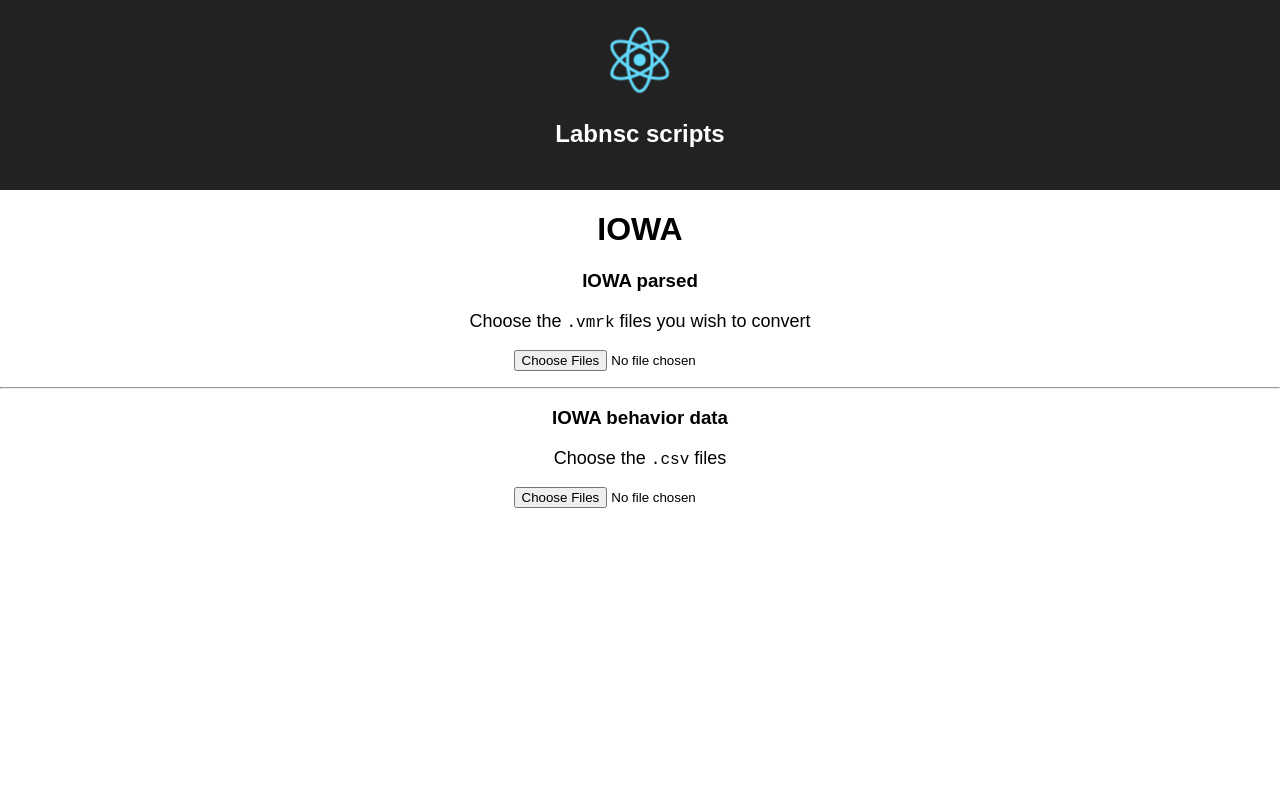
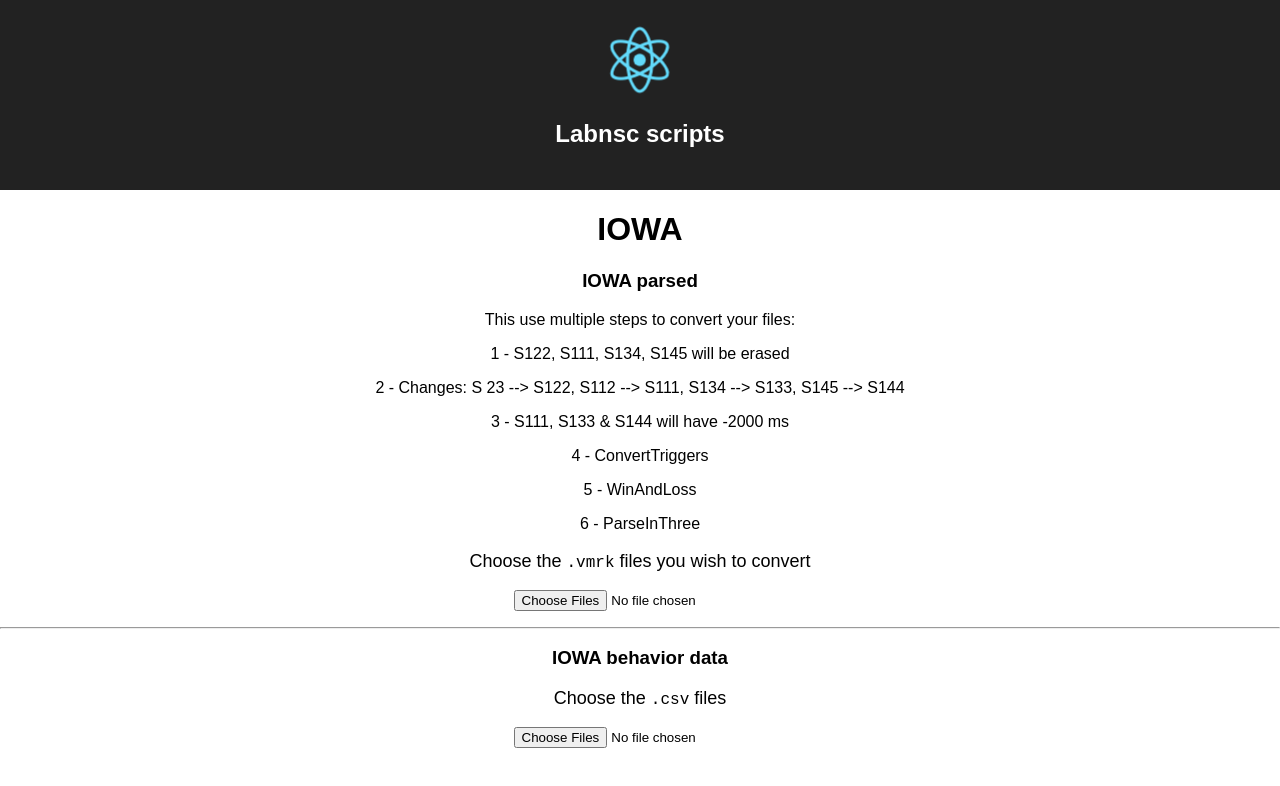
Before and after one commit to labnsc/iowa, a React (Create React App) app: page / in a window 1280 px wide. Shown: the top 786 px of the page. Built offline with nearby package versions, Linux system fonts and the light colour scheme.

Commit message:
Updates docs in IOWA parsed

```diff
--- a/src/App.js
+++ b/src/App.js
@@ -116,6 +116,28 @@ class App extends Component {
 
         <h1>IOWA</h1>
         <h3>IOWA parsed</h3>
+
+        <p>This use multiple steps to convert your files:</p>
+        <p>
+          1 - S122, S111, S134, S145 will be erased
+        </p>
+        <p>
+          2 - Changes:
+          S 23 --> S122, S112 --> S111, S134 --> S133, S145 --> S144
+        </p>
+        <p>
+          3 - S111, S133 & S144 will have -2000 ms
+        </p>
+        <p>
+          4 - ConvertTriggers
+        </p>
+        <p>
+          5 - WinAndLoss
+        </p>
+        <p>
+          6 - ParseInThree
+        </p>
+
         <p className="App-intro">
           Choose the <code>.vmrk</code> files you wish to convert
         </p>
```
